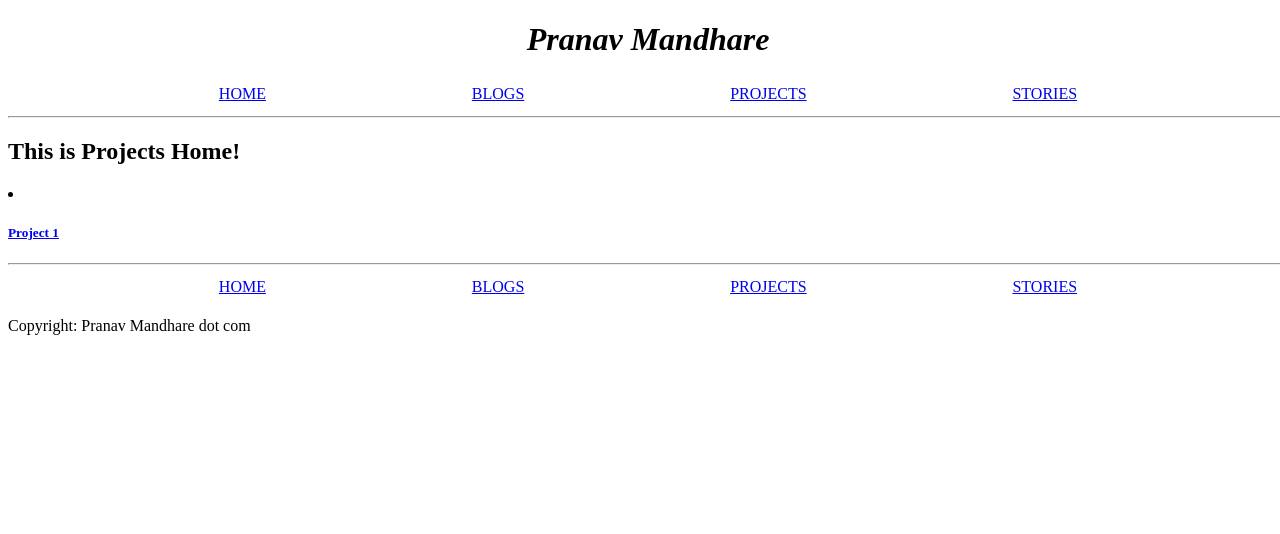
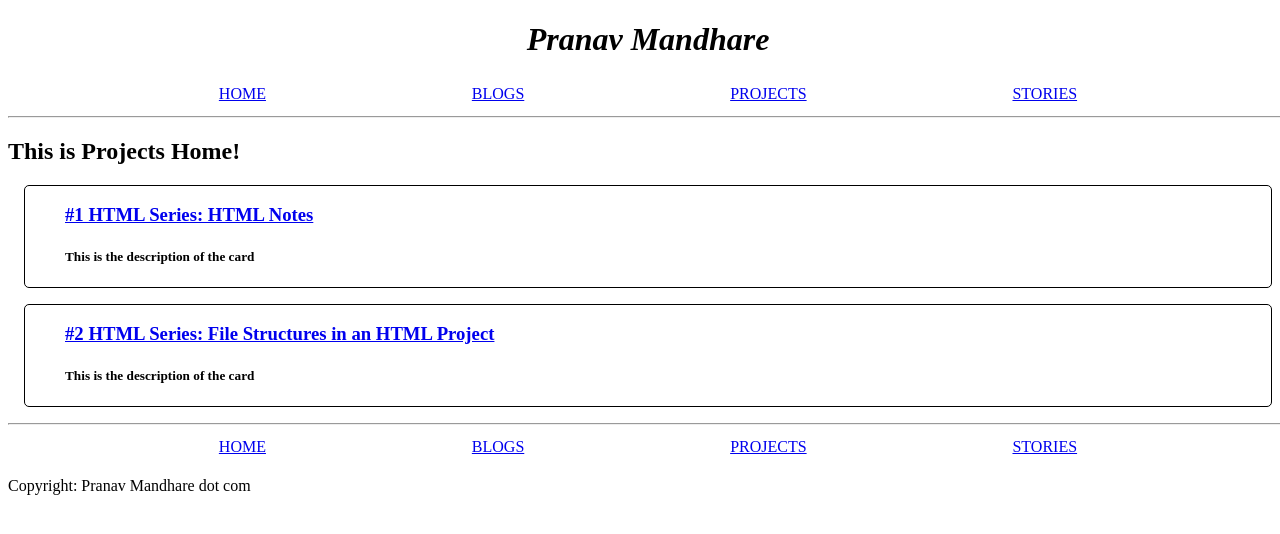
Before and after one commit to pran-av/ElectronicPrestigiousExponents, a React (Vite) app: page /projects in a window 1280 px wide. Shown: the top 534 px of the page. Built offline with nearby package versions, Linux system fonts and the light colour scheme.

Commit message:
Card CSS for Projects Home

```diff
--- /dev/null
+++ b/src/components/CardItem.css
@@ -0,0 +1,7 @@
+.cards_item {
+  padding-left: 40px;
+  padding-right: 40px;
+  border: 1px solid black;
+  border-radius: 5px;
+  margin: 16px;
+}
--- a/src/components/CardItem.jsx
+++ b/src/components/CardItem.jsx
@@ -1,15 +1,17 @@
 import { Link } from 'react-router-dom';
+import './CardItem.css';
 
 const CardItem = (props) => {
   return(
     <>
-      <li className = 'cards_item'>
+      <ul className = 'cards_item'>
         <Link to={props.path}>
           <div className = 'cards_item_info'>
-            <h5 className = 'cards_item_text'>{props.text}</h5>
+            <h3 className = 'cards_item_text'>{props.text}</h3>
           </div>
         </Link>
-      </li>
+        <h5 className = 'cards_item_description'>{props.description}</h5>
+      </ul>
     </>
   );
 }
--- /dev/null
+++ b/src/projects/HTMLNotes.jsx
@@ -0,0 +1,9 @@
+const HTMLNotes = () => {
+  return (
+    <section>
+      <h2>#1 HTML Series: Notes in HTML</h2>
+    </section>
+  );
+}
+
+export default HTMLNotes;
--- a/src/projects/ProjectsHome.jsx
+++ b/src/projects/ProjectsHome.jsx
@@ -1,13 +1,23 @@
 import CardItem from "../components/CardItem";
+import HTMLNotes from './HTMLNotes';
+import HandsOnHTML from './HandsOnHTML';
 
 const ProjectsHome = () => {
   return (
     <section>
       <h2>This is Projects Home!</h2>
+
       <CardItem
-        path='./HandsOnHTML'
-        text='Project 1'
+      path='./HTMLNotes'
+      text='#1 HTML Series: HTML Notes'
+      description='This is the description of the card'
       />
+      <CardItem
+      path='../projects/HandsOnHTML'
+      text='#2 HTML Series: File Structures in an HTML Project'
+      description='This is the description of the card'
+      />
+
     </section>
   );
 }
```
